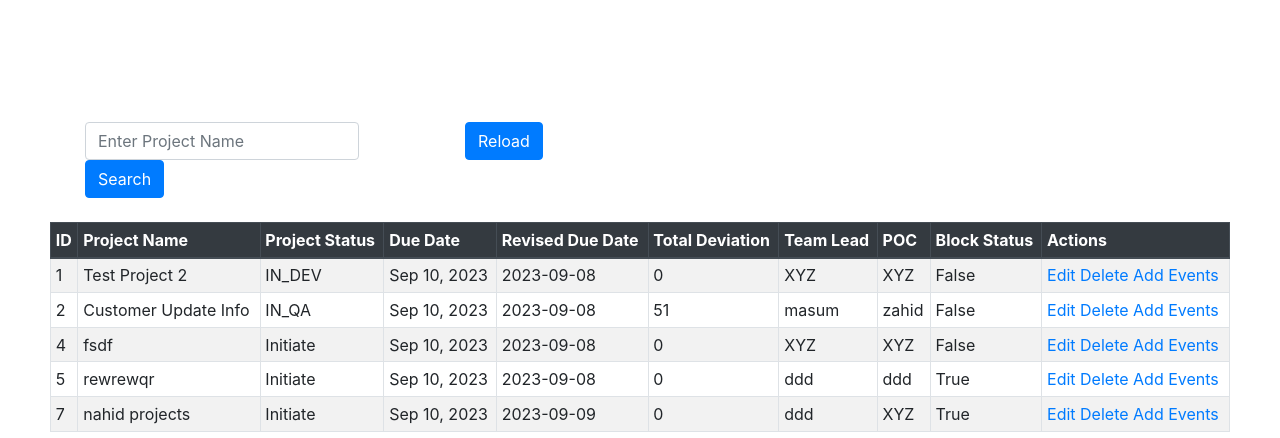
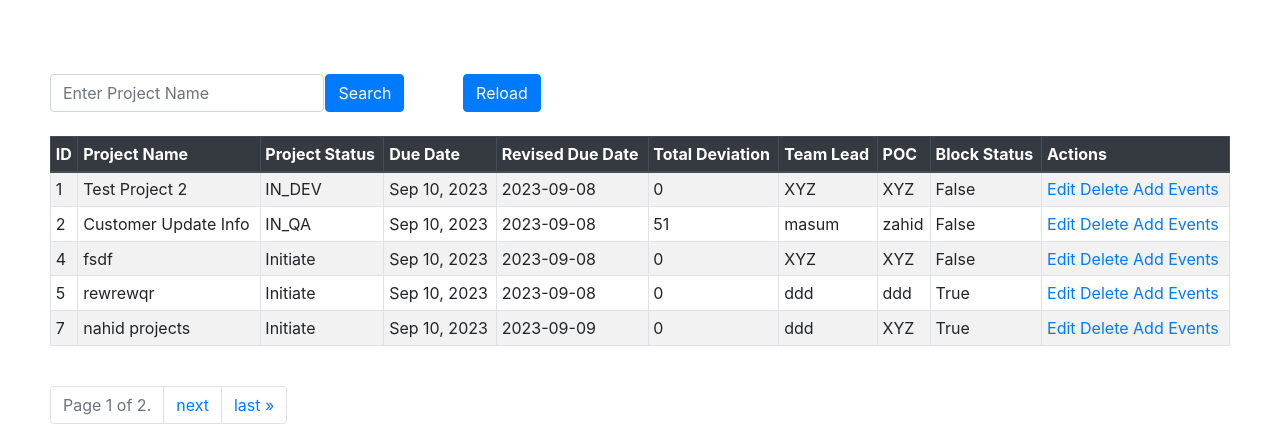
Before and after one commit to mnhmilu/poc-django, a Django app: page /project/show in a window 1280 px wide. Shown: the part 80-518 px from the top of the page. Run offline with Django 3.2, Linux system fonts and the light colour scheme; a user stored in the database is signed in; data comes from the database, SQL or seed files in the repository; both versions use the stored data as it was after the commit; some libraries are stand-ins or nearby versions.

Commit message:
grid fix

```diff
--- a/employee/templates/project/show.html
+++ b/employee/templates/project/show.html
@@ -4,22 +4,25 @@
 </br>
 
 <div >
-  <div class="container mt-5">
-    <div class="row">
-      <div class="col-md-4">
+  <div class="row g-3">
+
         <form class="form-inline" method="get">
-          <div class="form-group">
+          <div class="col-sm-8">
             <input type="text" class="form-control" name="project_name" placeholder="Enter Project Name" value="{{ request.GET.project_name }}">
           </div>
+          <div class="col-sm">
           <button type="submit" class="btn btn-primary">Search</button>
+        </div>
         </form>
-      </div>
-      <div class="col-md-2">
+
+      <div class="col-sm">
         <form class="form-inline" method="get" action="{% url 'project_reload' %}">
           <button type="submit" class="btn btn-primary">Reload</button>
         </form>
       </div>
-    </div>
+      <div class="col-sm">
+      </div>
+
   </div>
 
 
```
Also changed, not shown: db.sqlite3.
